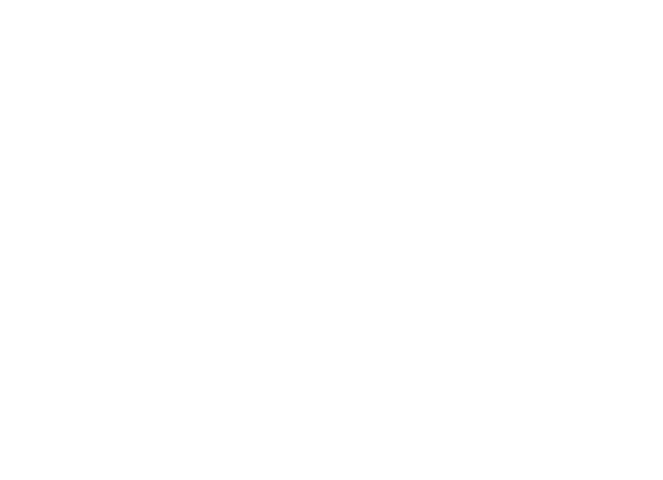
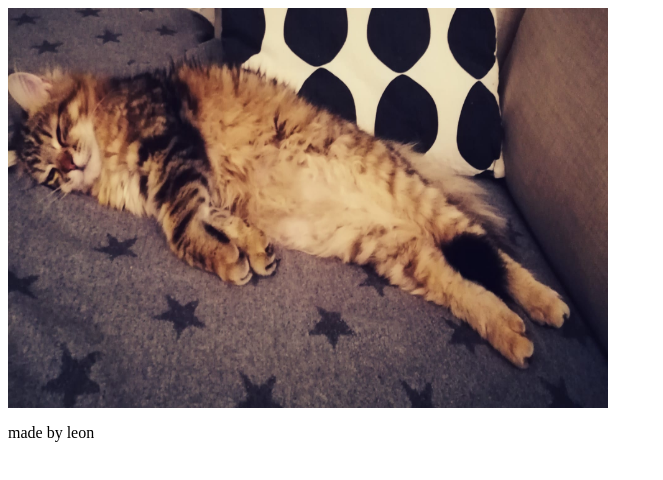
Before and after one commit to Leonpernet2011/kakarot, a plain HTML site: page docs/index.html in a window 1280 px wide. Shown: the whole page, without its empty margins (0-663 px from the left). Drawn offline with Linux system fonts and the light colour scheme.

Commit message:
1st picture

```diff
--- a/docs/index.html
+++ b/docs/index.html
@@ -1,13 +1,18 @@
-<!doctype html>
 <html lang="en-GB">
   <head>
     <title>Kakarot the cat</title>
-    <meta name="a website about my cat" content="the life and adventures of Kakarot">
+    <meta name="description" content="a website about my cat - the life and adventures of Kakarot">
   </head>
 
   <body>
+    <main>
+        <section>
+            <img src="img/kakarot1.jpeg" alt="my cat" width="600" height="400">
+        </section>
+    </main>
+
+    <footer>
+      <p>made by leon</p>
+    </footer>
   </body>
-
-  <footer>
-  </footer>
 </html>
```
Also changed, not shown: docs/img/kakarot1.jpeg (added).
